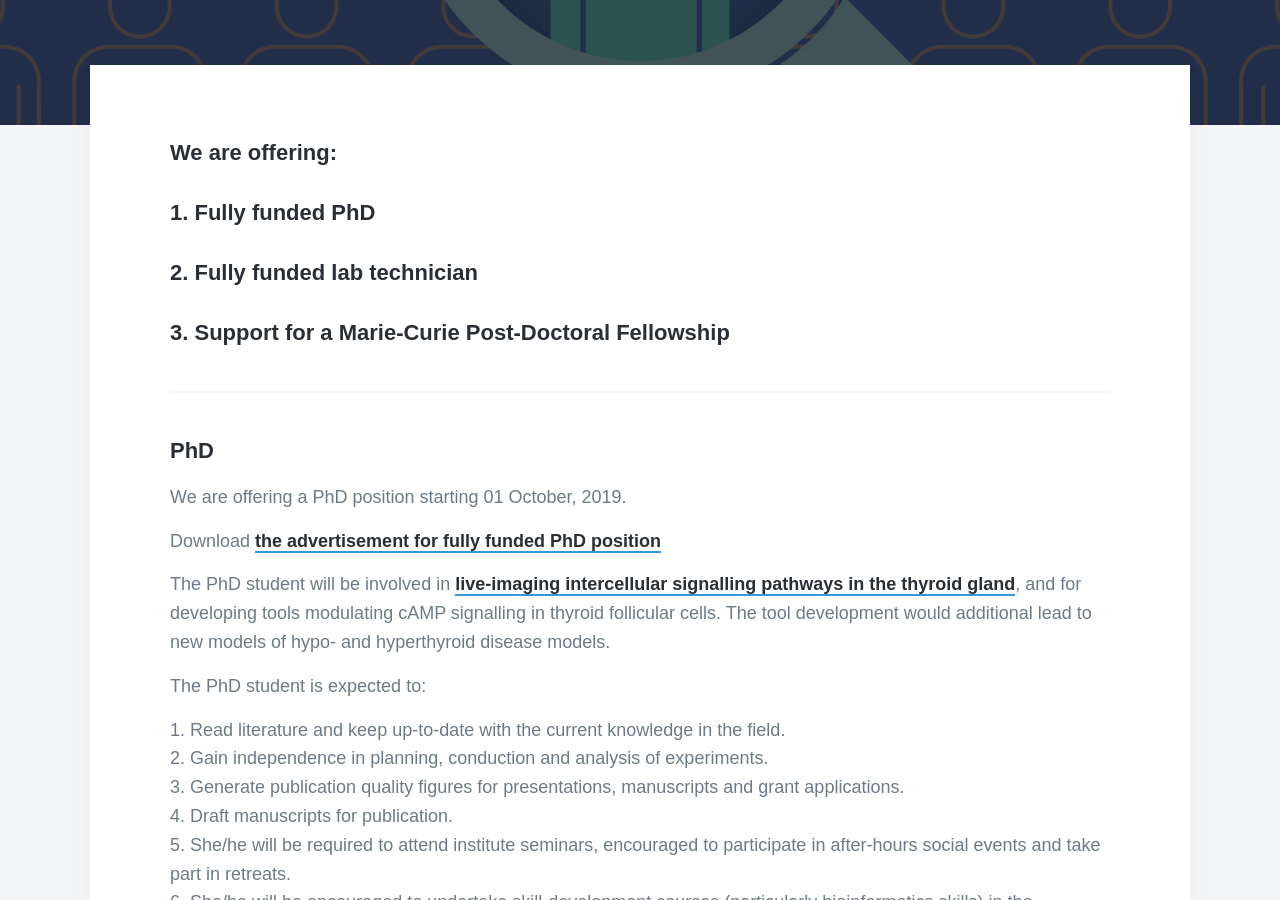
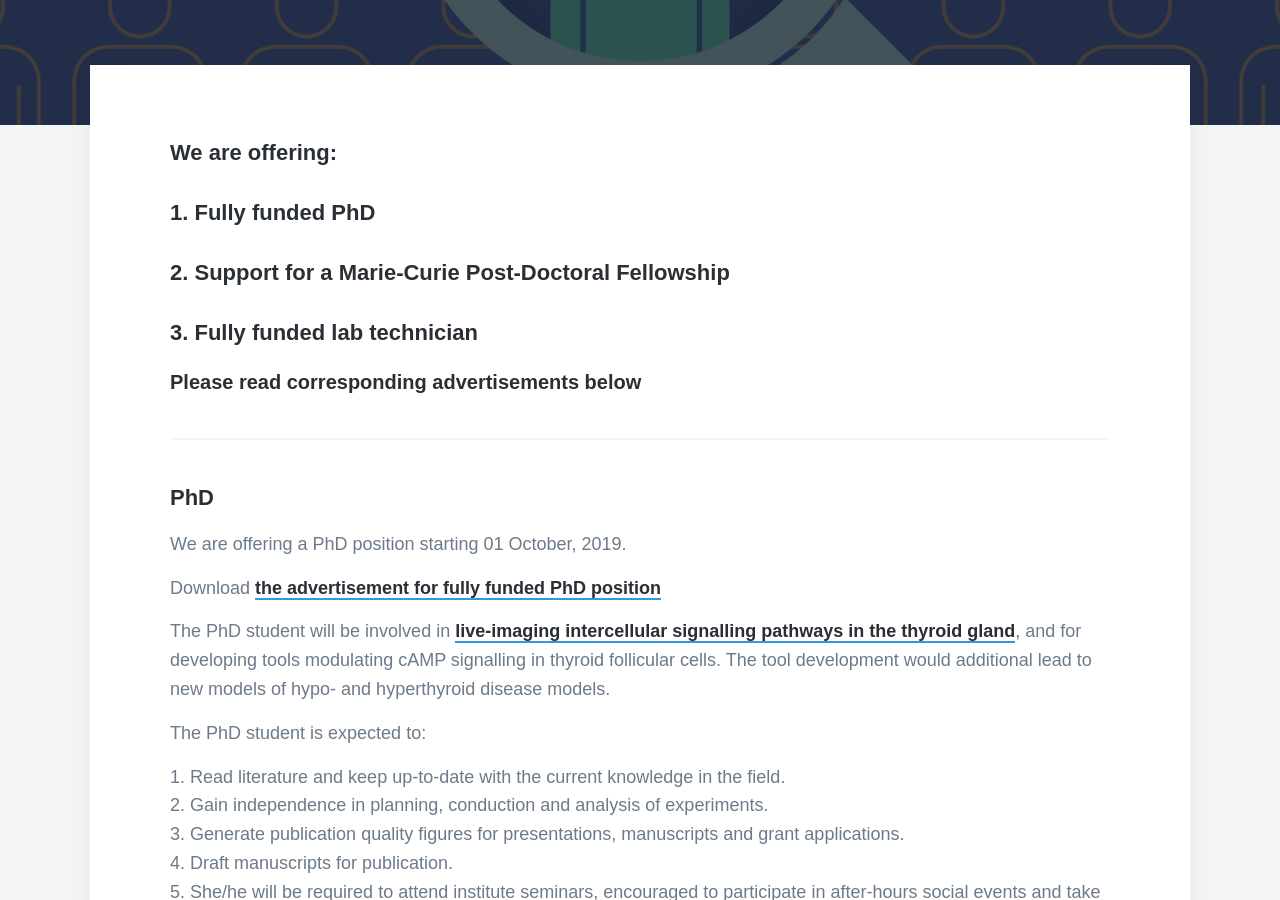
Before and after one commit to sumeetpalsingh/sumeetpalsingh.github.io, a Jekyll site: the page built from _pages/vacancies.md, in a window 1280 px wide and 900 px high, scrolled down 461 px. Built offline with Jekyll 4.4.1, drawn with Linux system fonts in a browser that asks for light colours; nearby versions of some CDN libraries; some web fonts are replaced.

Commit message:
Update vacancies.md

```diff
--- a/_pages/vacancies.md
+++ b/_pages/vacancies.md
@@ -6,14 +6,14 @@ featured_image: /images/demo/vacancy.jpg
 ---
 
 #### We are offering:
-
 #### 1. Fully funded PhD
-#### 2. Fully funded lab technician
-#### 3. Support for a Marie-Curie Post-Doctoral Fellowship
+#### 2. Support for a Marie-Curie Post-Doctoral Fellowship
+#### 3. Fully funded lab technician
+##### Please read corresponding advertisements below
 
 ---
 
-#### [PhD](#2-fully-funded-lab-technician)
+#### PhD
 
 We are offering a PhD position starting 01 October, 2019.
 
```
